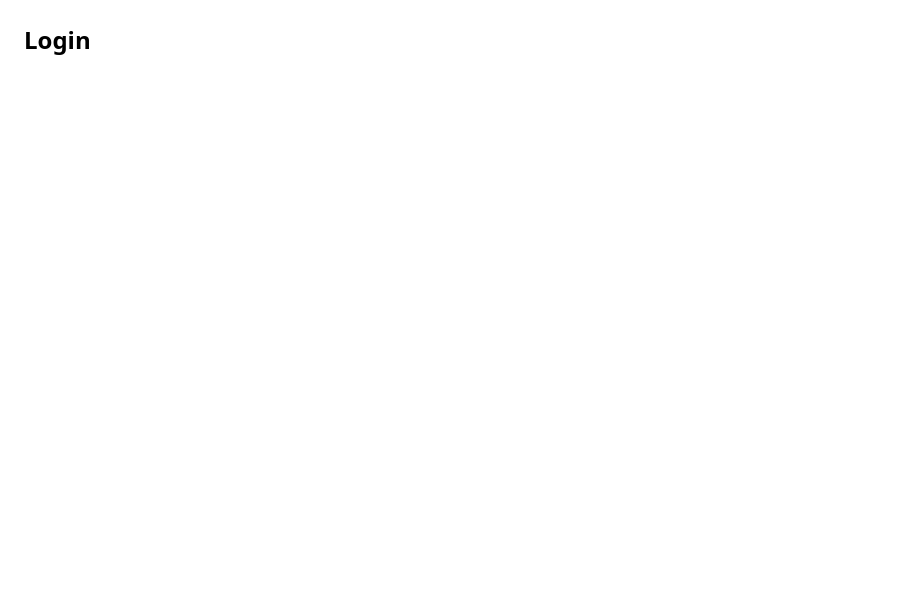
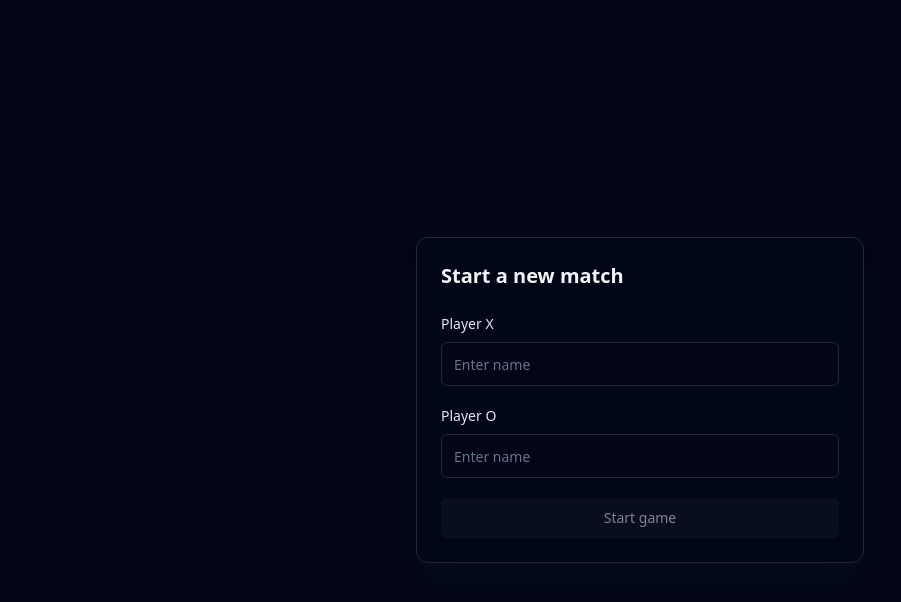
Before and after one commit to Aldar0K/tic-tac-toe-big, a React (Vite) app: page /login in a window 1280 px wide. Shown: the top 602 px of the page, without its empty margins (0-901 px from the left). Built offline with nearby package versions, Linux system fonts and the light colour scheme.

Commit message:
feat: implement login functionality with form validation and UI components

```diff
--- a/src/app/router/index.tsx
+++ b/src/app/router/index.tsx
@@ -1,5 +1,5 @@
 import { BrowserRouter, Navigate, Route, Routes } from "react-router-dom";
-import LoginPage from "@/pages/login";
+import { LoginPage } from "@/pages/login";
 import { GamePage } from "@/pages/game";
 import HistoryPage from "@/pages/history";
 import MatchPage from "@/pages/match";
--- /dev/null
+++ b/src/features/match-setup/index.ts
@@ -0,0 +1,2 @@
+export { LoginForm } from "./ui/LoginForm";
+export { normalizeName, validateName } from "./model/validators";
--- /dev/null
+++ b/src/features/match-setup/model/validators.ts
@@ -0,0 +1,10 @@
+export const normalizeName = (name: string): string =>
+  name.trim().replace(/\s+/g, " ");
+
+export const validateName = (name: string): string | null => {
+  const normalized = normalizeName(name);
+  if (!normalized) return "Name is required";
+  if (normalized.length < 2) return "Name must be at least 2 characters";
+  if (normalized.length > 20) return "Name must be 20 characters or less";
+  return null;
+};
--- /dev/null
+++ b/src/features/match-setup/ui/LoginForm.tsx
@@ -0,0 +1,79 @@
+import { useMemo, useState, type FormEvent } from "react";
+import { normalizeName, validateName } from "../model/validators";
+import { Button, Card, CardContent, CardHeader, CardTitle, Input, Label } from "@/shared/ui";
+
+type LoginFormProps = {
+  onSubmit: (session: { xName: string; oName: string }) => void;
+};
+
+export const LoginForm = ({ onSubmit }: LoginFormProps) => {
+  const [xName, setXName] = useState("");
+  const [oName, setOName] = useState("");
+  const [xTouched, setXTouched] = useState(false);
+  const [oTouched, setOTouched] = useState(false);
+  const [submitted, setSubmitted] = useState(false);
+
+  const normalizedX = useMemo(() => normalizeName(xName), [xName]);
+  const normalizedO = useMemo(() => normalizeName(oName), [oName]);
+
+  const baseXError = useMemo(() => validateName(xName), [xName]);
+  const baseOError = useMemo(() => validateName(oName), [oName]);
+  const sameError =
+    !baseXError && !baseOError && normalizedX && normalizedX === normalizedO
+      ? "Names must be different"
+      : null;
+
+  const xError = baseXError ?? sameError;
+  const oError = baseOError ?? sameError;
+  const canSubmit = !xError && !oError && normalizedX && normalizedO;
+
+  const handleSubmit = (event: FormEvent<HTMLFormElement>) => {
+    event.preventDefault();
+    setSubmitted(true);
+    if (!canSubmit) return;
+    onSubmit({ xName: normalizedX, oName: normalizedO });
+  };
+
+  return (
+    <Card className="w-full max-w-md shadow-xl shadow-slate-900/40">
+      <CardHeader>
+        <CardTitle>Start a new match</CardTitle>
+      </CardHeader>
+      <CardContent>
+        <form className="flex flex-col gap-5" onSubmit={handleSubmit}>
+          <div className="grid gap-2">
+            <Label htmlFor="player-x">Player X</Label>
+            <Input
+              id="player-x"
+              value={xName}
+              placeholder="Enter name"
+              onChange={(event) => setXName(event.target.value)}
+              onBlur={() => setXTouched(true)}
+            />
+            {(xTouched || submitted) && xError ? (
+              <p className="text-sm text-destructive">{xError}</p>
+            ) : null}
+          </div>
+
+          <div className="grid gap-2">
+            <Label htmlFor="player-o">Player O</Label>
+            <Input
+              id="player-o"
+              value={oName}
+              placeholder="Enter name"
+              onChange={(event) => setOName(event.target.value)}
+              onBlur={() => setOTouched(true)}
+            />
+            {(oTouched || submitted) && oError ? (
+              <p className="text-sm text-destructive">{oError}</p>
+            ) : null}
+          </div>
+
+          <Button type="submit" disabled={!canSubmit}>
+            Start game
+          </Button>
+        </form>
+      </CardContent>
+    </Card>
+  );
+};
--- /dev/null
+++ b/src/pages/login/index.ts
@@ -0,0 +1 @@
+export { LoginPage } from "./ui/LoginPage";
--- a/src/pages/login/index.tsx
+++ /dev/null
@@ -1,9 +0,0 @@
-const LoginPage = () => {
-  return (
-    <main className="p-6">
-      <h1 className="text-2xl font-semibold">Login</h1>
-    </main>
-  );
-};
-
-export default LoginPage;
--- /dev/null
+++ b/src/pages/login/ui/LoginPage.tsx
@@ -0,0 +1,25 @@
+import { Navigate, useNavigate } from "react-router-dom";
+import { LoginForm } from "@/features/match-setup";
+import { getSession, setSession } from "@/features/match-setup/model/session";
+
+export const LoginPage = () => {
+  const navigate = useNavigate();
+  const session = getSession();
+
+  if (session) {
+    return <Navigate to="/game" replace />;
+  }
+
+  return (
+    <main className="min-h-screen bg-slate-950 text-slate-100">
+      <div className="mx-auto flex min-h-screen w-full max-w-4xl items-center justify-center px-6 py-12">
+        <LoginForm
+          onSubmit={(nextSession) => {
+            setSession(nextSession);
+            navigate("/game");
+          }}
+        />
+      </div>
+    </main>
+  );
+};
--- a/src/shared/ui/index.ts
+++ b/src/shared/ui/index.ts
@@ -1,3 +1,5 @@
 export { Button } from "./button";
 export { Badge } from "./badge";
 export { Card, CardContent, CardHeader, CardTitle } from "./card";
+export { Input } from "./input";
+export { Label } from "./label";
--- /dev/null
+++ b/src/shared/ui/input.tsx
@@ -0,0 +1,19 @@
+import { forwardRef, type InputHTMLAttributes } from "react";
+import { cn } from "@/shared/lib/cn";
+
+type InputProps = InputHTMLAttributes<HTMLInputElement>;
+
+export const Input = forwardRef<HTMLInputElement, InputProps>(
+  ({ className, ...props }, ref) => (
+    <input
+      ref={ref}
+      className={cn(
+        "h-11 w-full rounded-md border border-slate-800 bg-slate-950/60 px-3 text-sm text-slate-100 outline-none transition placeholder:text-slate-500 focus-visible:border-slate-500 focus-visible:ring-2 focus-visible:ring-slate-500/30",
+        className
+      )}
+      {...props}
+    />
+  )
+);
+
+Input.displayName = "Input";
--- /dev/null
+++ b/src/shared/ui/label.tsx
@@ -0,0 +1,16 @@
+import { forwardRef, type LabelHTMLAttributes } from "react";
+import { cn } from "@/shared/lib/cn";
+
+type LabelProps = LabelHTMLAttributes<HTMLLabelElement>;
+
+export const Label = forwardRef<HTMLLabelElement, LabelProps>(
+  ({ className, ...props }, ref) => (
+    <label
+      ref={ref}
+      className={cn("text-sm font-medium text-slate-200", className)}
+      {...props}
+    />
+  )
+);
+
+Label.displayName = "Label";
--- a/tailwind.config.js
+++ b/tailwind.config.js
@@ -2,7 +2,11 @@
 export default {
   content: ["./index.html", "./src/**/*.{ts,tsx}"],
   theme: {
-    extend: {},
+    extend: {
+      colors: {
+        destructive: "#ef4444",
+      },
+    },
   },
   plugins: [],
 };
```
